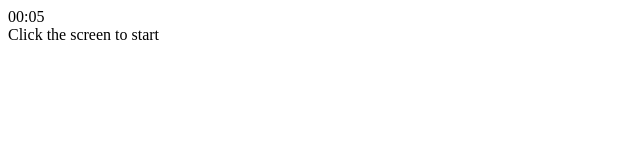
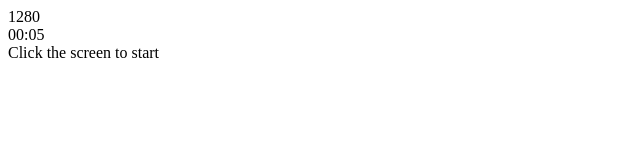
Before and after one commit to devingprice/TriviaGame, a plain HTML site: page index.html in a window 1280 px wide. Shown: the whole page, without its empty margins (0-640 px from the left). Drawn offline with nearby package versions, Linux system fonts and the light colour scheme.

Commit message:
Add test width

```diff
--- a/assets/javascript/app.js
+++ b/assets/javascript/app.js
@@ -208,3 +208,7 @@ function playAgain() {
     displayTimer = null;
     currRound = 0;
 }
+
+
+
+$('#temp').append( $(window).width() )
--- a/index.html
+++ b/index.html
@@ -8,7 +8,7 @@
     <link rel="stylesheet" href="assets/css/style.css">
 </head>
 <body>
-
+    <header id="temp"></header>
     <main>
         <div id="timer">00:05</div>
         <section id="press">Click the screen to start</section>
```
